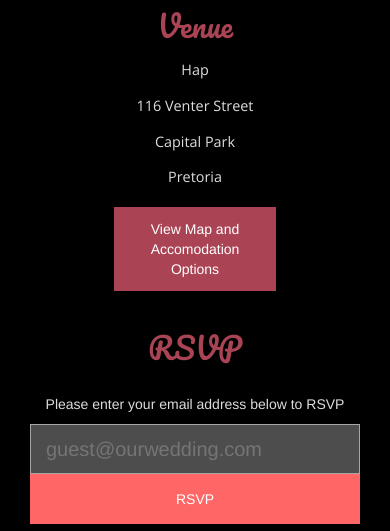
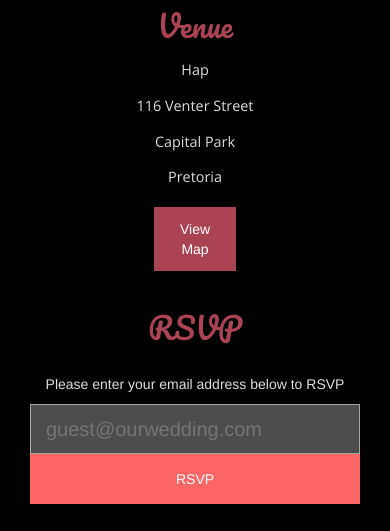
Before and after one commit to Pringels/Wedding-RSVP, a Django app: page / in a window 390 px wide. Shown: the part 663-1194 px from the top of the page. Run offline with Django 3.2, Linux system fonts and the light colour scheme; parts of the project's set-up code (start-up, migrations or seed data) failed here and were passed over.

```diff
--- a/static/css/styles.css
+++ b/static/css/styles.css
@@ -106,7 +106,7 @@ iframe {
 
 a {
     background-color: #A45;
-    width: 49%;
+    width: 25%;
     display: inline-block;
     padding: 1rem;
     color: #FFF;
@@ -326,7 +326,7 @@ a:hover {
 }
 
 
-@media only screen and (max-width: 400px) {
+@media only screen and (max-width: 600px) {
     html{
         font-size: 12px;
     }
--- a/wedding/templates/wedding/home.html
+++ b/wedding/templates/wedding/home.html
@@ -38,7 +38,7 @@
                 <h3>Capital Park</h3>
                 <h3>Pretoria</h3>
 
-                <a href="/venue/">View Map and Accomodation Options</a>
+                <a href="/venue/">View Map</a>
             </div>
 
 
```
